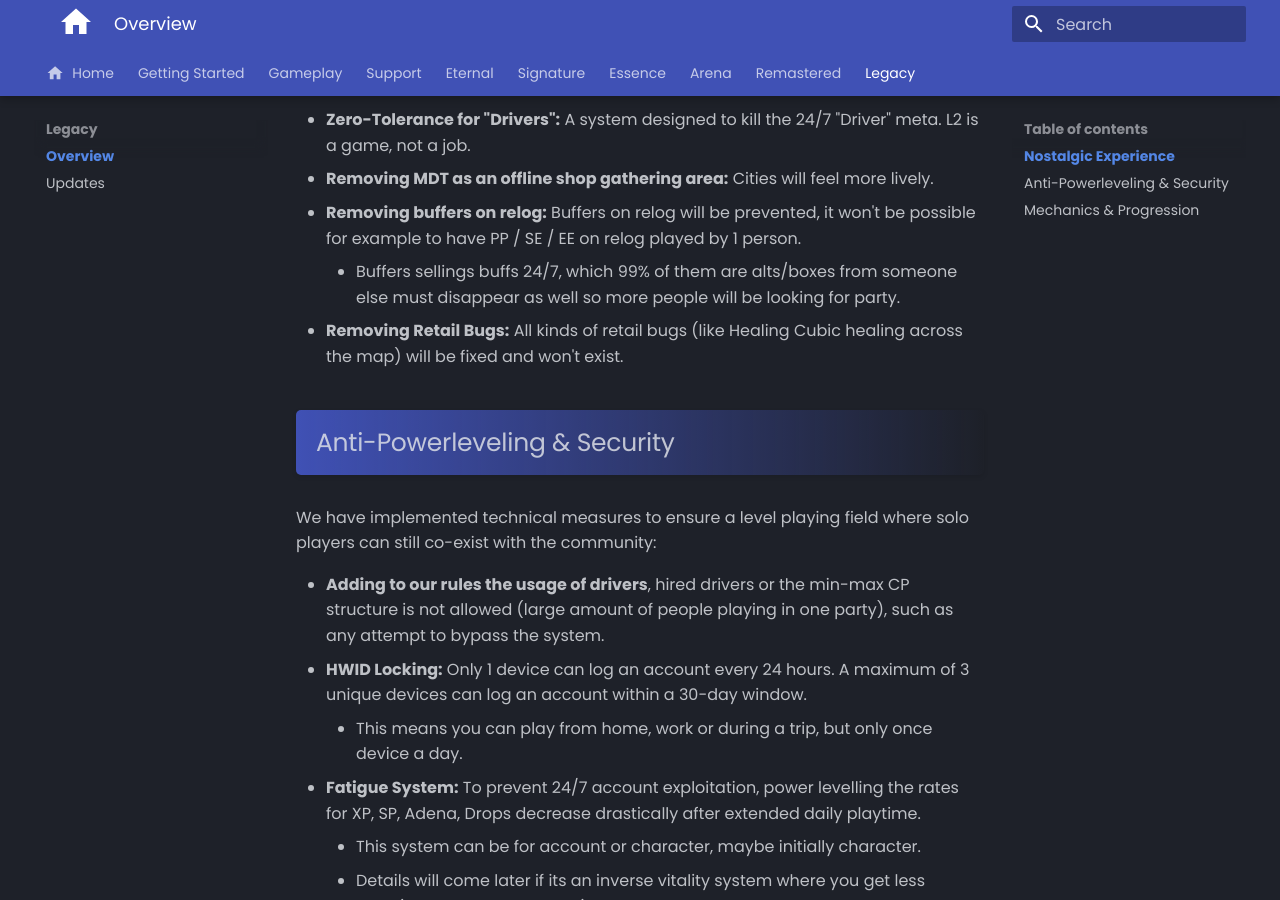
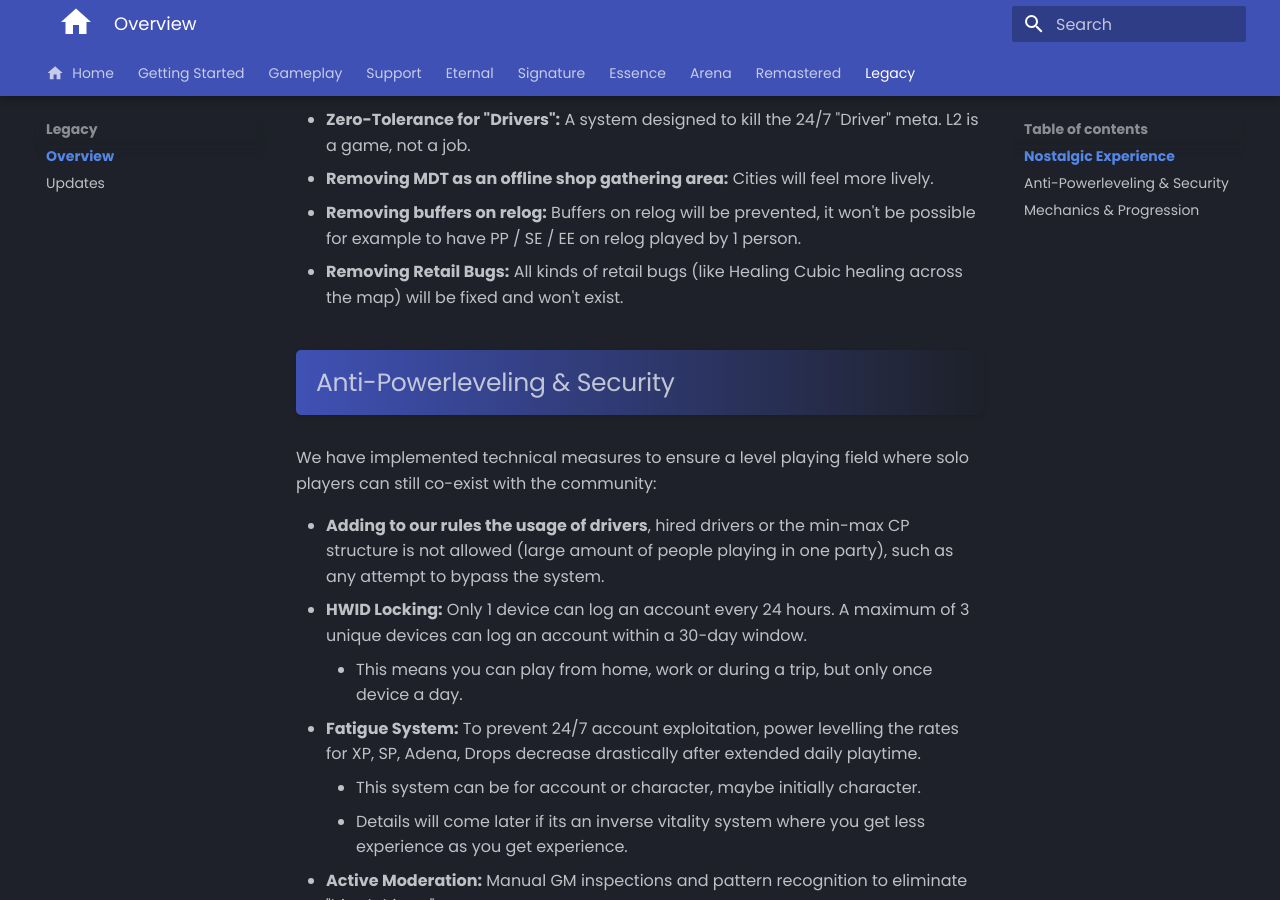
Before and after one commit to tab1-web/faq, an MkDocs documentation site: the page built from docs/legacy/overview.md, in a window 1280 px wide and 900 px high, scrolled down 798 px. Built offline with MkDocs 1.6.1 and Material for MkDocs 9.7.7, drawn with Linux system fonts in a browser that asks for light colours; some web fonts are replaced; comment, search, counter and statistics services are not loaded.

Commit message:
deleting part to avoid confusion

```diff
--- a/docs/legacy/overview.md
+++ b/docs/legacy/overview.md
@@ -17,7 +17,6 @@ To preserve the social fabric of the game and eliminate the "min-max" culture th
 - **Zero-Tolerance for "Drivers":** A system designed to kill the 24/7 "Driver" meta. L2 is a game, not a job.
 - **Removing MDT as an offline shop gathering area:** Cities will feel more lively.
 - **Removing buffers on relog:** Buffers on relog will be prevented, it won't be possible for example to have PP / SE / EE on relog played by 1 person.
-    - Buffers sellings buffs 24/7, which 99% of them are alts/boxes from someone else must disappear as well so more people will be looking for party.
 - **Removing Retail Bugs:** All kinds of retail bugs (like Healing Cubic healing across the map) will be fixed and won't exist.
 
 ## Anti-Powerleveling & Security
```
